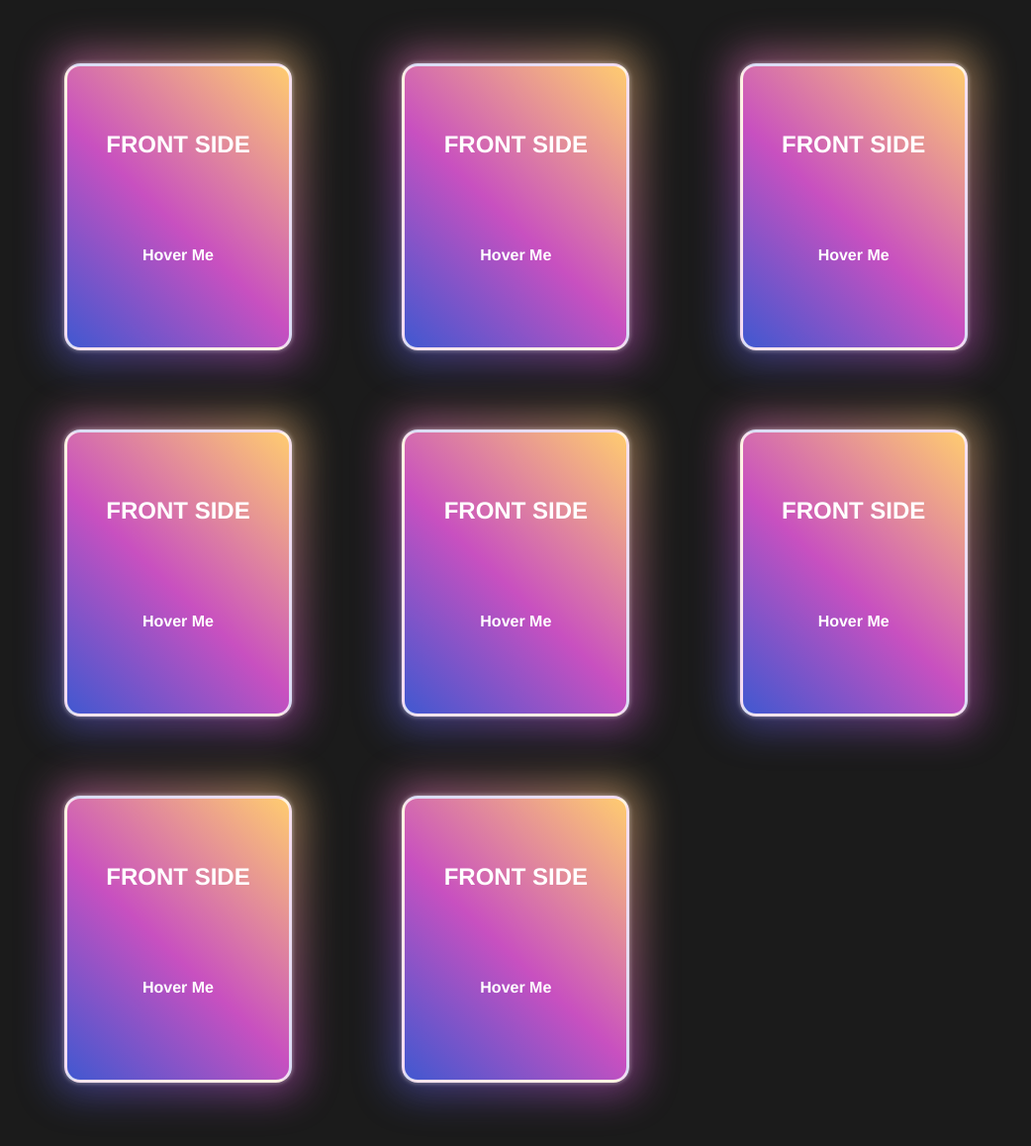
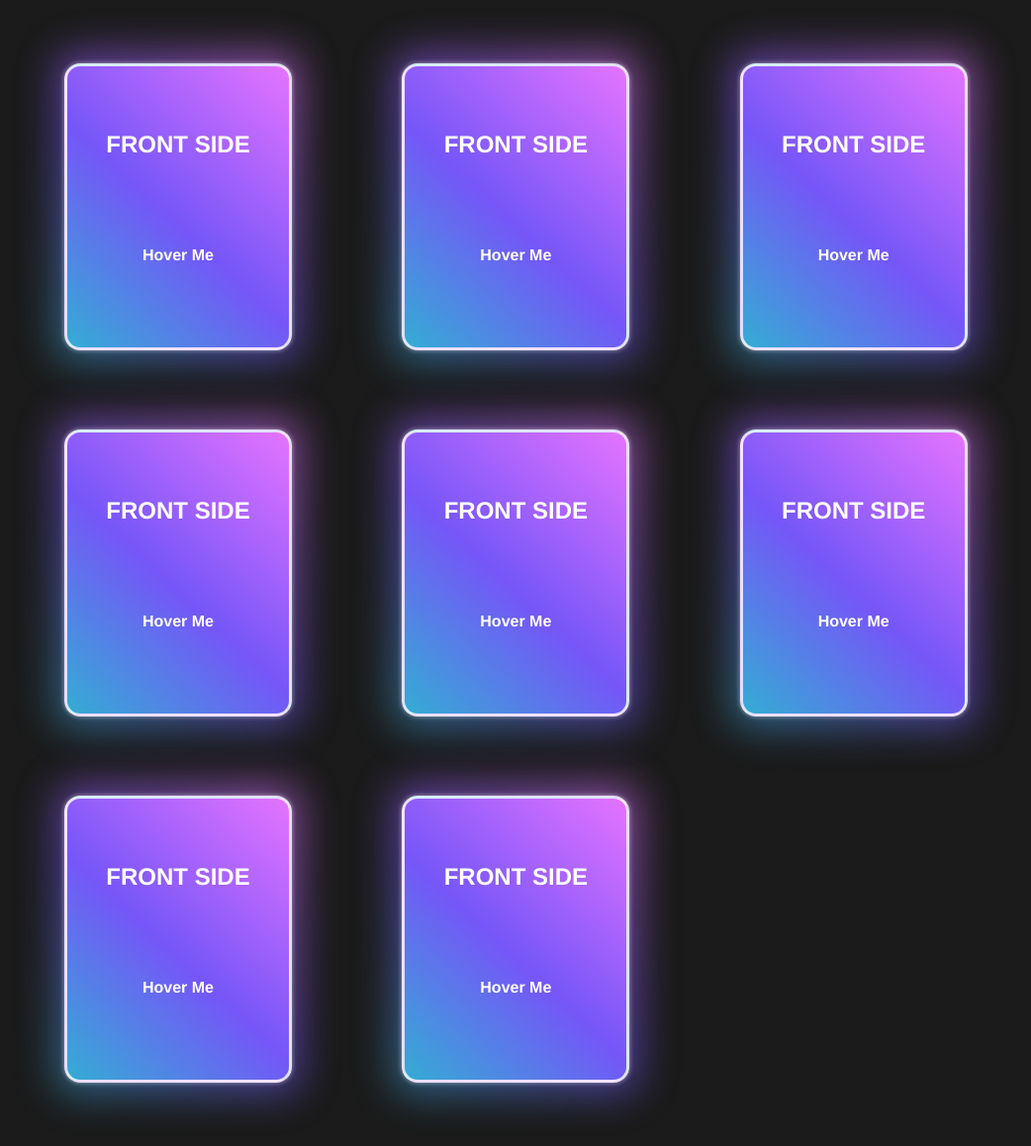
Before and after one commit to ETOLucy/Internet, a Django app: page /store/ in a window 1280 px wide. Shown: the part 120-1278 px from the top of the page at 99% size, without its empty margins (93-1135 px from the left). Run offline with Django 3.2, Linux system fonts and the light colour scheme; some libraries are stand-ins or nearby versions.

Commit message:
modify card_store color

```diff
--- a/statics/css/card_store.css
+++ b/statics/css/card_store.css
@@ -82,12 +82,12 @@
 
   .frontSide,
   .frontSide::before {
-    background: linear-gradient(43deg, rgb(65, 88, 208) 0%, rgb(200, 80, 192) 46%, rgb(255, 204, 112) 100%);
+    background: linear-gradient(43deg, rgb(52, 172, 212) 0%, rgb(117 86 248) 46%, rgb(229 115 255) 100%)
   }
 
   .backSide,
   .backSide::before {
-    background-image: linear-gradient(160deg, #0093E9 0%, #80D0C7 100%);
+    background-image: linear-gradient(160deg, #0093E9 0%, #80d0c8 100%);
   }
 
   .backSide {
--- a/statics/css/content.css
+++ b/statics/css/content.css
@@ -1,4 +1,4 @@
-img {
+.content img {
     width: 100%;
   }
   content{
--- a/templates/index.html
+++ b/templates/index.html
@@ -104,7 +104,7 @@
 
 </div>
 
-<div class="content">
+<div class="content"  style="background-color: #212121;">
   <section id="about-us" class="about-us" style="background-color: #212121;">
     <!-- 标题 -->
     <h2 class="title1">关于我们</h2>
```
